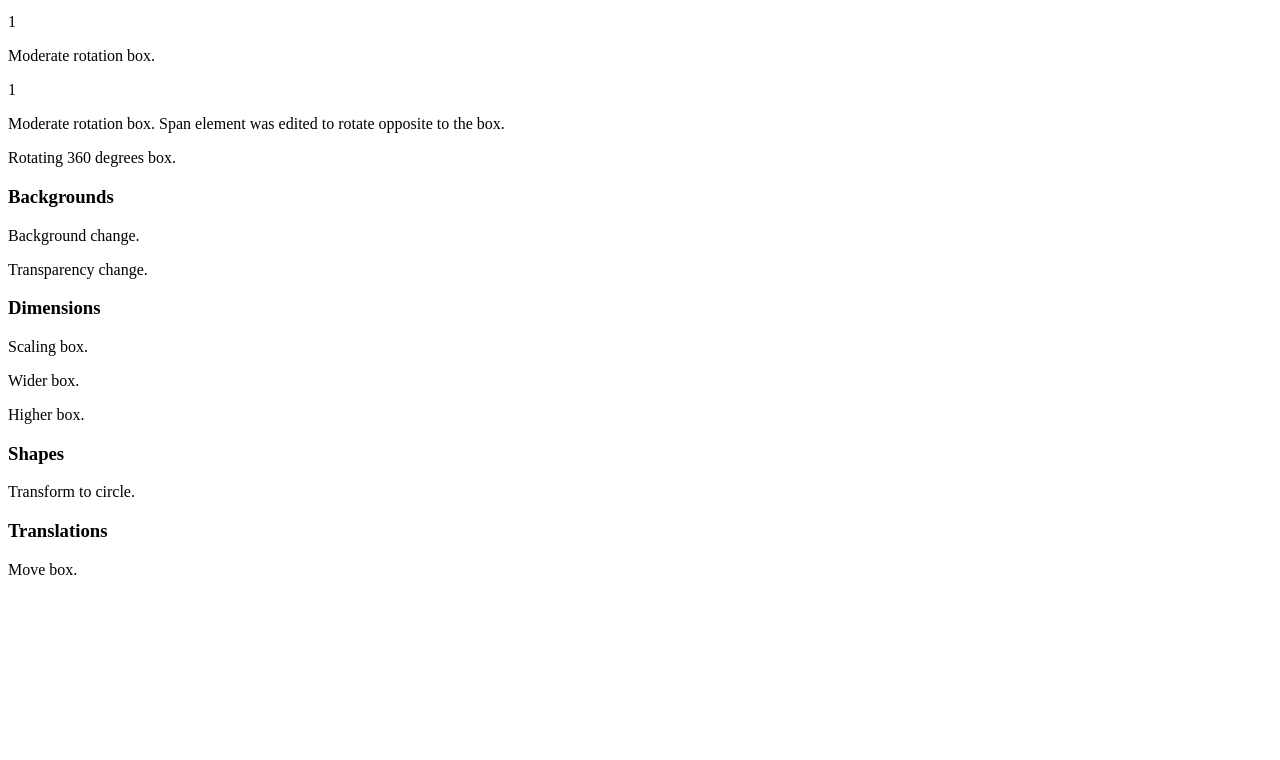
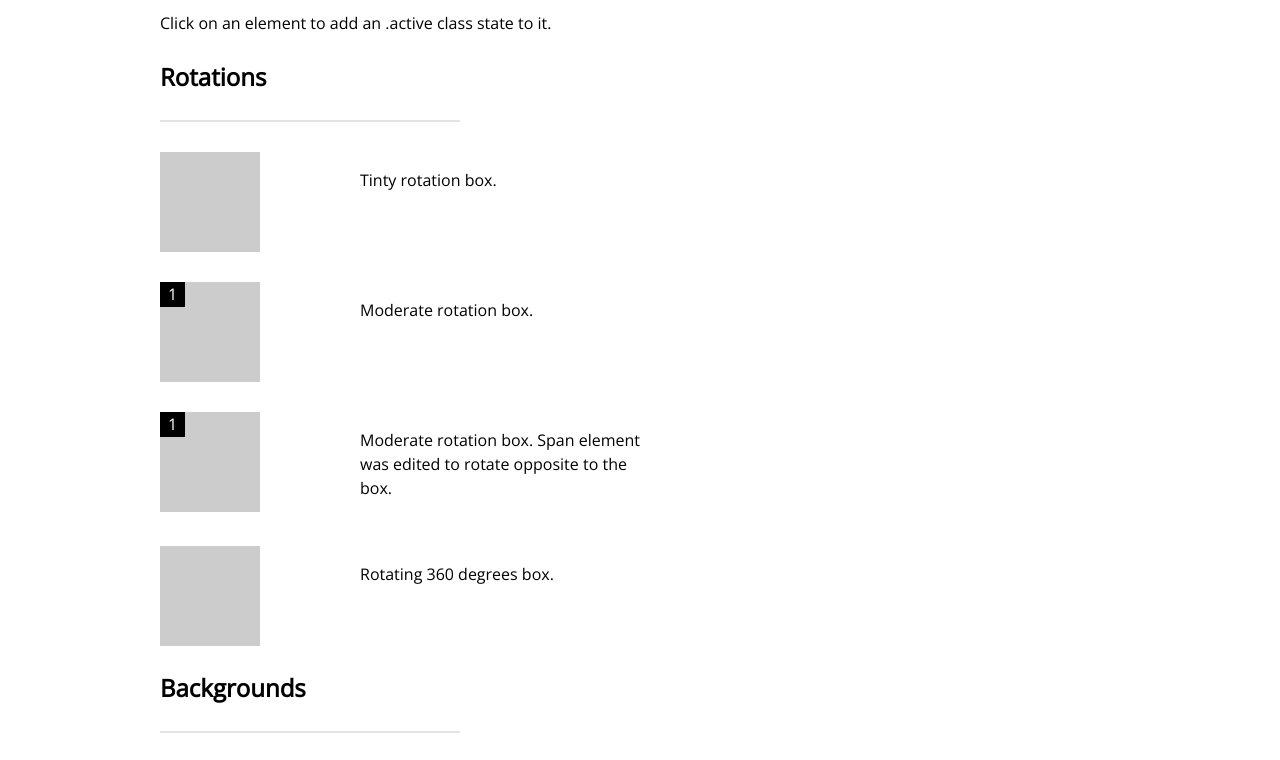
Before and after one commit to aumartinez/css-transitions, a plain HTML site: page index.html in a window 1280 px wide. Shown: the part 247-1007 px from the top of the page. Before the commit the page ends 842 px from the top, so only its background shows below. Drawn offline with nearby package versions, Linux system fonts and the light colour scheme.

Commit message:
Update index.html

```diff
--- a/index.html
+++ b/index.html
@@ -7,8 +7,8 @@
 
 <title>CSS Animations</title>
 
-<link href="css/css-041.css" rel="stylesheet" type="text/css" />
-<script src="js/main-041.js" type="text/javascript"></script>
+<link href="css/global.css" rel="stylesheet" type="text/css" />
+<script src="js/main.js" type="text/javascript"></script>
 </head>
 <body>
 <div id="main">
```
